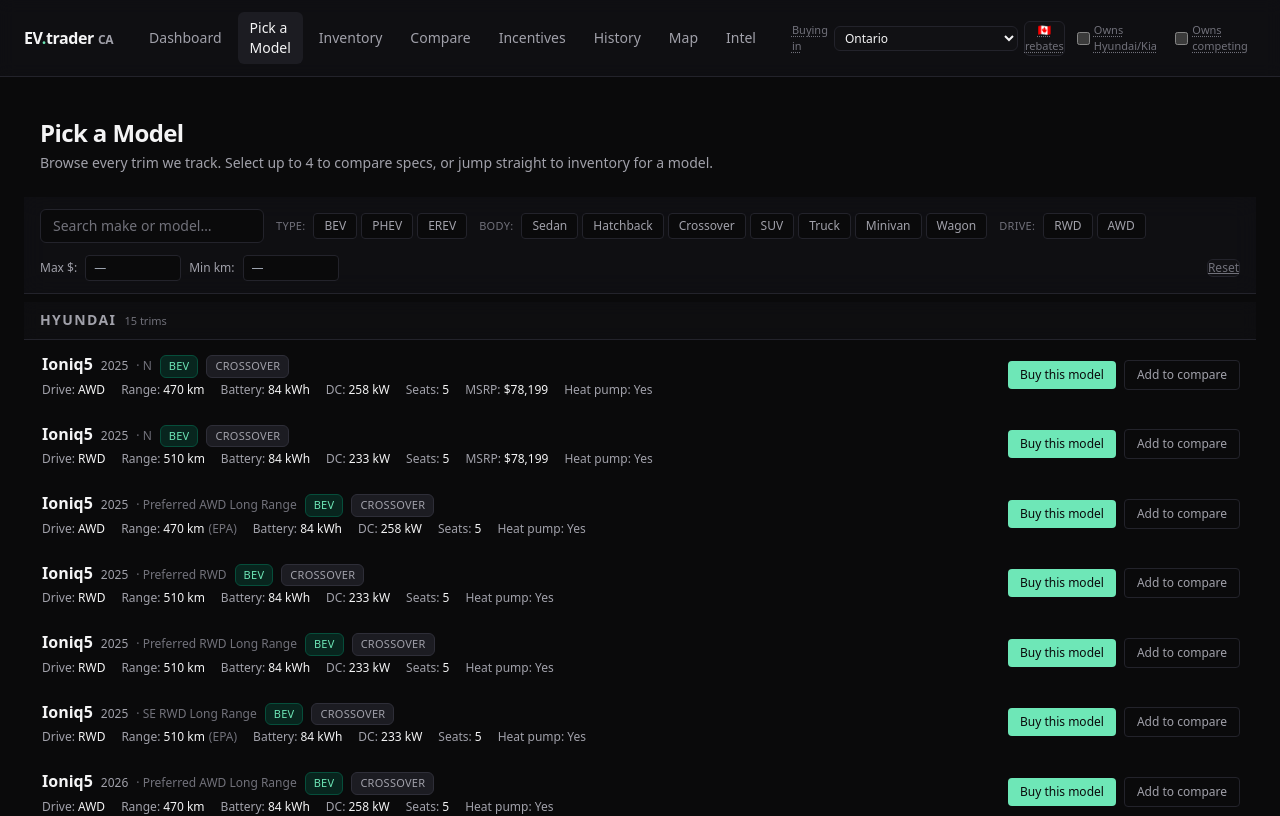
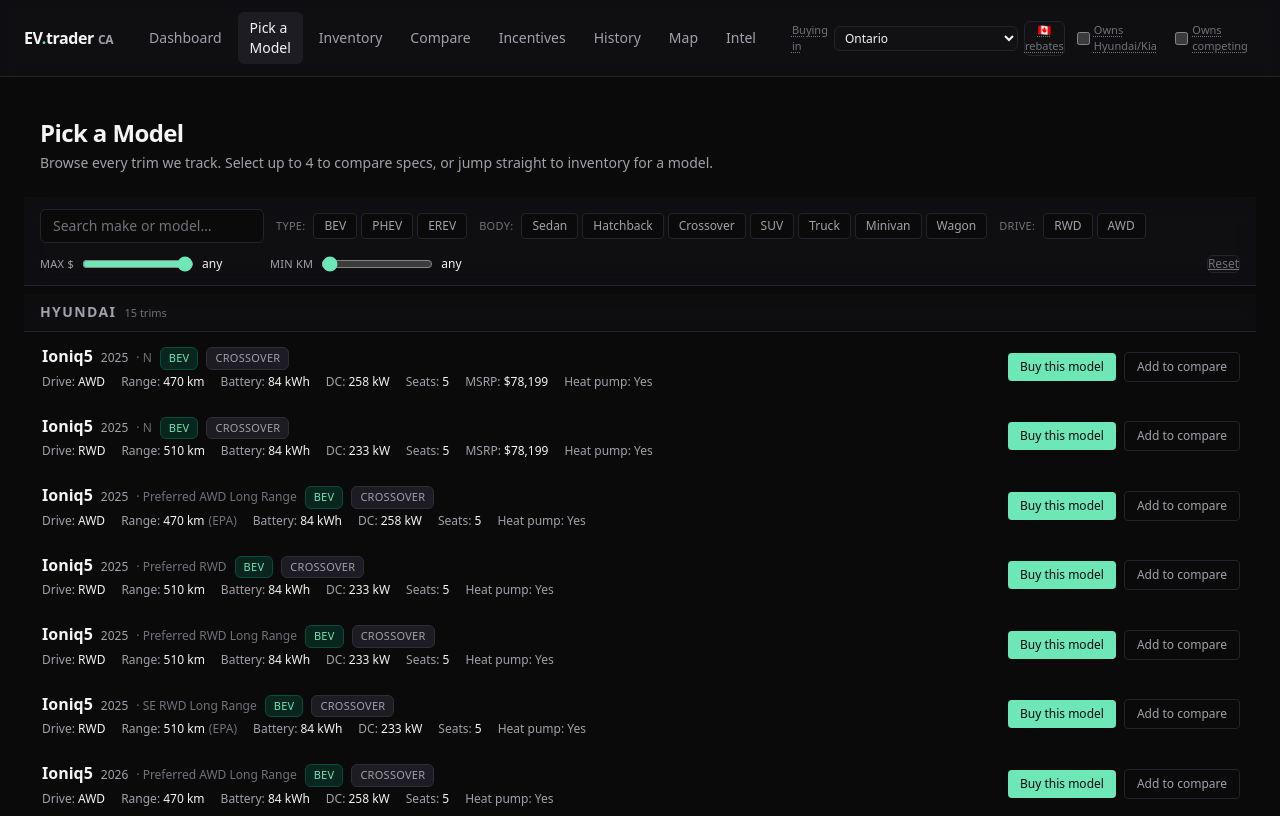
Before and after one commit to barsnbolts/ev-auto-trader-canada, a Next.js app: page /pick-a-model in a window 1280 px wide. Shown: the top 816 px of the page. Built offline with nearby package versions, Linux system fonts and the light colour scheme.

Commit message:
feat(ui): replace MSRP/range/OTD number inputs with sliders (M1+M2)

```diff
--- a/src/components/InventoryTable.tsx
+++ b/src/components/InventoryTable.tsx
@@ -471,16 +471,25 @@
           <option value="on">All Ontario</option>
           <option value="all">All Canada</option>
         </select>
-        <label className="flex items-center gap-1 text-fg-muted">
-          Max OTD
+        <label className="flex items-center gap-2 text-fg-muted">
+          <span className="shrink-0">Max OTD</span>
           <input
-            type="number"
-            inputMode="numeric"
-            value={maxPrice}
-            onChange={(e) => setMaxPrice(e.target.value === "" ? "" : Number(e.target.value))}
-            placeholder="65000"
-            className="w-24 px-2 py-1.5 num"
+            type="range"
+            min={30000}
+            max={120000}
+            step={2500}
+            value={maxPrice === "" ? 120000 : Number(maxPrice)}
+            onChange={(e) => {
+              const v = Number(e.target.value);
+              setMaxPrice(v >= 120000 ? "" : v);
+            }}
+            className="w-28 cursor-pointer accent-accent"
           />
+          <span className="tabular-nums w-14 text-fg">
+            {maxPrice === "" || Number(maxPrice) >= 120000
+              ? "any"
+              : `$${(Number(maxPrice) / 1000).toFixed(0)}k`}
+          </span>
         </label>
         <label className="flex items-center gap-1.5 text-fg-muted cursor-pointer">
           <input
--- a/src/components/PickerFilterBar.tsx
+++ b/src/components/PickerFilterBar.tsx
@@ -98,28 +98,44 @@
           ))}
         </div>
 
-        {/* Numeric filters */}
-        <div className="flex items-center gap-2 text-xs text-fg-muted">
-          <label>Max $:</label>
+        {/* MSRP slider */}
+        <div className="flex items-center gap-2 text-xs text-fg-muted min-w-[160px]">
+          <span className="shrink-0 text-xxs uppercase tracking-wide">Max $</span>
           <input
-            type="number"
-            placeholder="—"
-            value={filters.maxMsrp ?? ""}
-            onChange={(e) =>
-              onChange({ ...filters, maxMsrp: e.target.value ? Number(e.target.value) : null })
-            }
-            className="bg-bg border border-border rounded px-2 py-1 text-fg w-24"
+            type="range"
+            min={30000}
+            max={120000}
+            step={5000}
+            value={filters.maxMsrp ?? 120000}
+            onChange={(e) => {
+              const v = Number(e.target.value);
+              onChange({ ...filters, maxMsrp: v >= 120000 ? null : v });
+            }}
+            className="w-28 cursor-pointer accent-accent"
           />
-          <label>Min km:</label>
+          <span className="tabular-nums w-14 text-fg">
+            {filters.maxMsrp ? `$${(filters.maxMsrp / 1000).toFixed(0)}k` : "any"}
+          </span>
+        </div>
+
+        {/* Range slider */}
+        <div className="flex items-center gap-2 text-xs text-fg-muted min-w-[140px]">
+          <span className="shrink-0 text-xxs uppercase tracking-wide">Min km</span>
           <input
-            type="number"
-            placeholder="—"
-            value={filters.minRange ?? ""}
-            onChange={(e) =>
-              onChange({ ...filters, minRange: e.target.value ? Number(e.target.value) : null })
-            }
-            className="bg-bg border border-border rounded px-2 py-1 text-fg w-24"
+            type="range"
+            min={0}
+            max={600}
+            step={25}
+            value={filters.minRange ?? 0}
+            onChange={(e) => {
+              const v = Number(e.target.value);
+              onChange({ ...filters, minRange: v === 0 ? null : v });
+            }}
+            className="w-28 cursor-pointer accent-accent"
           />
+          <span className="tabular-nums w-12 text-fg">
+            {filters.minRange ? `${filters.minRange}km` : "any"}
+          </span>
         </div>
 
         <button
```
